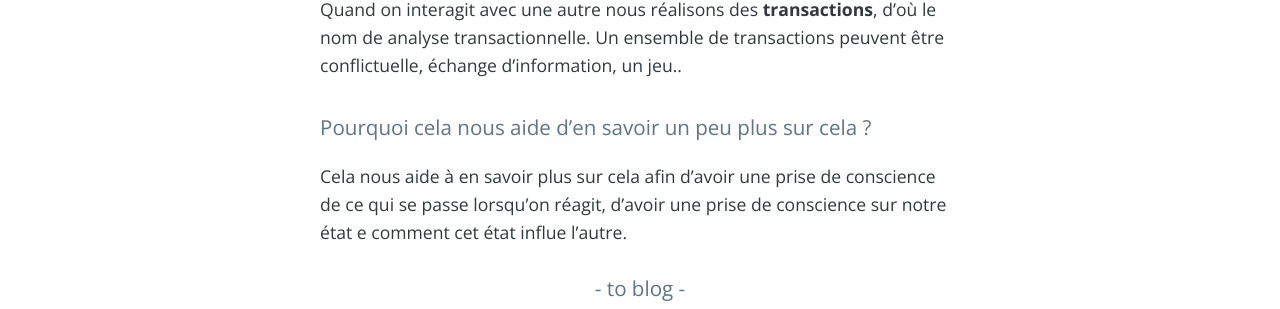
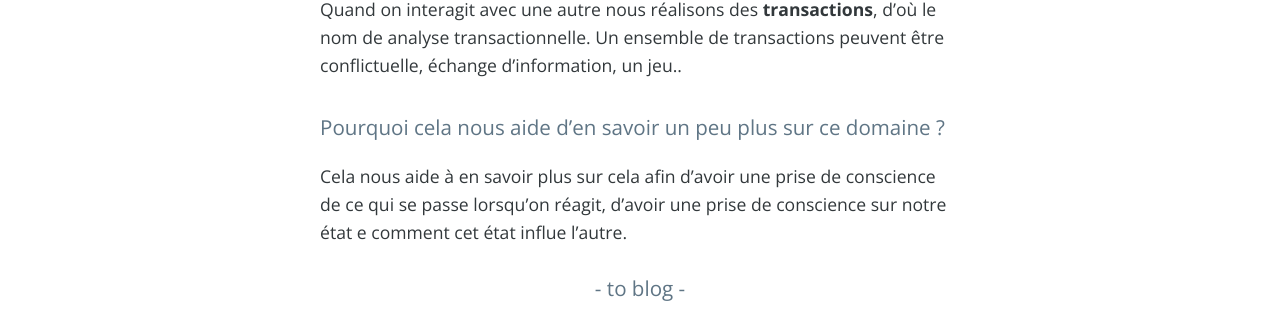
Before and after one commit to veve90/veve90.github.io, a Jekyll site: the page built from _posts/2017-12-17-analyse-transactionelle.md, in a window 1280 px wide. Shown: the part 1001-1310 px from the top of the page. Built offline with Jekyll 4.4.1, drawn with Linux system fonts in a browser that asks for light colours; nearby versions of some CDN libraries; comment, search, counter and statistics services are not loaded.

Commit message:
Update 2017-12-17-analyse-transactionelle.md

```diff
--- a/_posts/2017-12-17-analyse-transactionelle.md
+++ b/_posts/2017-12-17-analyse-transactionelle.md
@@ -23,6 +23,6 @@ Quand on interagit avec une autre nous réalisons des __transactions__, d’où
 Un ensemble de transactions peuvent être conflictuelle, échange d’information, un jeu..
 
 
-# Pourquoi cela nous aide d’en savoir un peu plus sur cela ?
+# Pourquoi cela nous aide d’en savoir un peu plus sur ce domaine ?
 
 Cela nous aide  à en savoir plus sur cela afin d’avoir une prise de conscience de ce qui se  passe lorsqu’on réagit, d’avoir une prise de conscience sur notre état e comment cet état influe l’autre.
```
